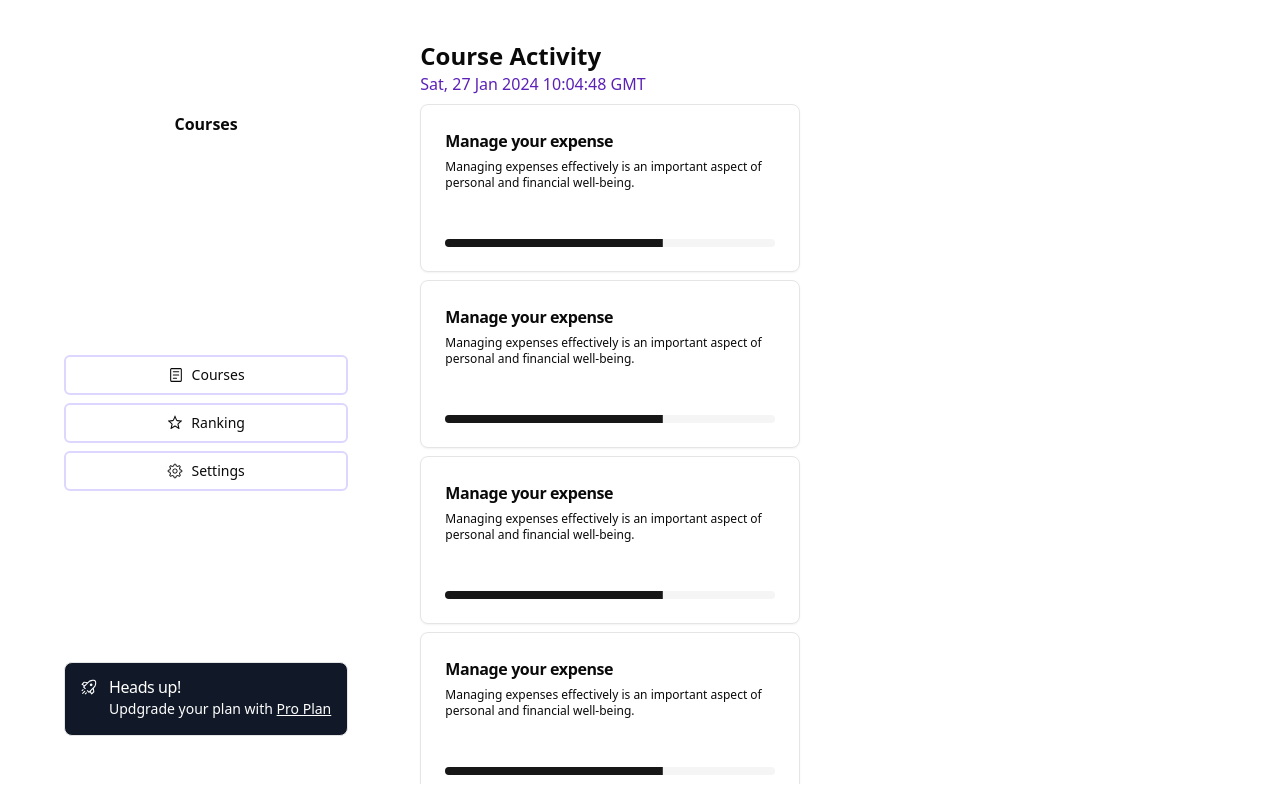
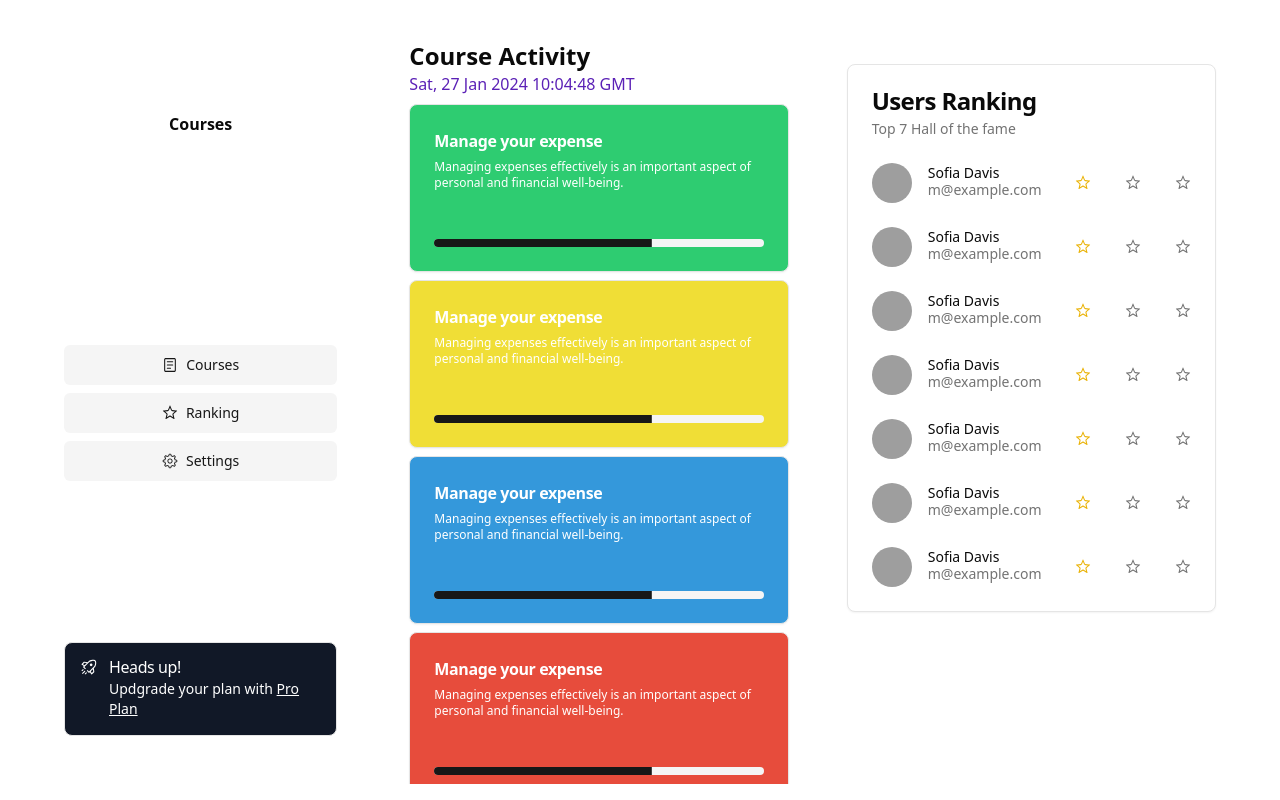
Before and after one commit to PeerDepsTeam/UI, a React (Vite) app: page /courses in a window 1280 px wide. Built offline with nearby package versions, Linux system fonts and the light colour scheme; grey boxes are pictures that could not be loaded.

Commit message:
chore: improve design

```diff
--- a/src/components/common/card/Card.tsx
+++ b/src/components/common/card/Card.tsx
@@ -8,7 +8,7 @@ type CardProps = {
 }
 
 
-export const Cards : FC<CardProps> = ()=>{
+export const Cards : FC<CardProps> = ({ color })=>{
     const [progress, setProgress] = useState(13)
 
     useEffect(() => {
@@ -17,7 +17,7 @@ export const Cards : FC<CardProps> = ()=>{
     }, [])
 
     return(
-        <Card className={`w-[380px]`}>
+        <Card style={{ backgroundColor: color }} className={`w-[380px] text-white`}>
             <CardHeader>
                 <CardTitle className="text-md">Manage your expense</CardTitle>
                 <CardDescription className="text-xs text-light">Managing expenses effectively is an important aspect of personal and financial well-being.</CardDescription>
--- a/src/index.css
+++ b/src/index.css
@@ -66,6 +66,11 @@
   }
 }
 
+::-webkit-scrollbar{
+  background-color: aqua;
+  width: 0px;
+}
+
 @layer base {
   * {
     @apply border-border;
--- a/src/pages/courses/Courses.tsx
+++ b/src/pages/courses/Courses.tsx
@@ -2,12 +2,16 @@ import { Cards } from "@/components/common/card";
 import { Alert, AlertDescription, AlertTitle } from "@/components/ui/alert";
 import { Avatar, AvatarFallback, AvatarImage } from "@/components/ui/avatar";
 import { Button } from "@/components/ui/button";
-import { BellIcon, GearIcon, ReaderIcon, ResetIcon, RocketIcon, StarIcon } from "@radix-ui/react-icons"
+import { Card, CardContent, CardDescription, CardHeader, CardTitle } from "@/components/ui/card";
+import { GearIcon, ReaderIcon, RocketIcon, StarIcon } from "@radix-ui/react-icons"
 import { FC, useEffect, useState } from "react";
+
+const colors = ["#2ECC71", "#F0DE36", "#3498DB", "#E74C3C", "#9B59B6", "#2ECC71", "#F39C12", "#8E44AD", "#1ABC9C", "#D35400", "#C0392B", "#27AE60", "#2980B9", "#E67E22", "#16A085"];;
 
 
 export const Courses : FC = ()=>{
     const [courses, setCourses] = useState<number[]>([5, 5, 5, 5]);
+    const [users, setUsers] = useState([1, 2, 3, 4, 5, 6, 7])
 
     useEffect(()=>{
         //setCourses([5])
@@ -18,15 +22,15 @@ export const Courses : FC = ()=>{
             <div className="h-full flex flex-col justify-around p-12">
                 <div className="text-center items-center p-12 font-bold">Courses</div>
                 <div className="m-auto w-full">
-                        <div className="my-2"><Button className="w-full border-2 border-violet-200" variant="outline">
+                        <div className="my-2"><Button className="w-full" variant="secondary">
                             <ReaderIcon className="mr-2 h-4 w-4" />
                             Courses
                         </Button></div>
-                        <div className=""><Button className="w-full border-2 border-violet-200" variant="outline">
+                        <div className=""><Button className="w-full" variant="secondary">
                             <StarIcon className="mr-2 h-4 w-4" />
                             Ranking
                         </Button></div>
-                        <div className="my-2"><Button className="w-full border-2 border-violet-200" variant="outline">
+                        <div className="my-2"><Button className="w-full" variant="secondary">
                             <GearIcon className="mr-2 h-4 w-4" />
                             Settings
                         </Button></div>
@@ -47,13 +51,41 @@ export const Courses : FC = ()=>{
             {
                 courses.map((course, k)=>(
                     <div className="my-2">
-                        <Cards/>
+                        <Cards color={colors[k]}/>
                     </div>
                 ))
             }
             </div>
-            <div className="m-auto">
-
+            <div className="w-96 m-12">
+                <Card className="w-full">
+                    <CardHeader>
+                        <CardTitle>Users Ranking</CardTitle>
+                        <CardDescription>
+                        Top 7 Hall of the fame
+                        </CardDescription>
+                    </CardHeader>
+                    <CardContent className="grid gap-6">
+                      {
+                        users.map((user, k)=>(
+                            <div className="flex items-center justify-between space-x-4">
+                                <div className="flex items-center space-x-4">
+                                    <Avatar>
+                                    <AvatarImage src="/avatars/01.png" />
+                                    <AvatarFallback>OM</AvatarFallback>
+                                    </Avatar>
+                                    <div>
+                                    <p className="text-sm font-medium leading-none">Sofia Davis</p>
+                                    <p className="text-sm text-muted-foreground">m@example.com</p>
+                                    </div>
+                                </div>
+                                    <StarIcon className="ml-2 h-4 w-4 text-yellow-500 text-muted-foreground" />
+                                    <StarIcon className="ml-2 h-4 w-4 text-muted-foreground" />
+                                    <StarIcon className="ml-2 h-4 w-4 text-muted-foreground" />
+                            </div>
+                        ))
+                      }
+                    </CardContent>
+                    </Card>
             </div>
         </div>
     )
```
